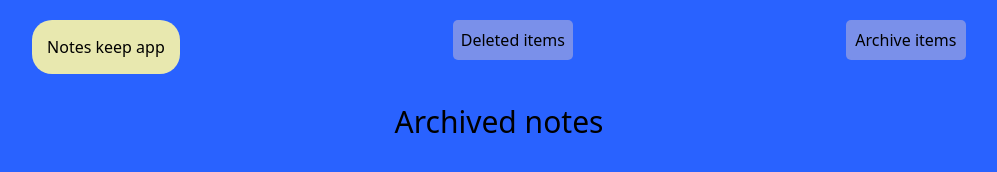
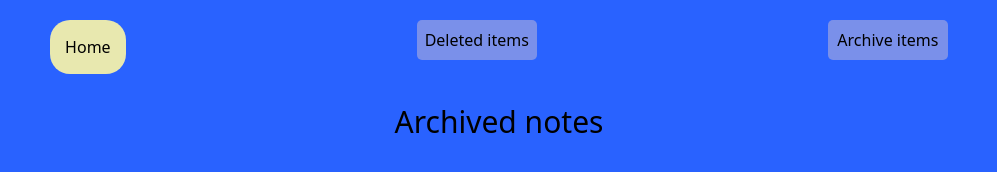
Before and after one commit to aakash-sharma25/Note-keep, a plain HTML site: page archive.html in a window 1280 px wide. Shown: the whole page, without its empty margins (141-1138 px from the left). Drawn offline with nearby package versions, Linux system fonts and the light colour scheme.

Commit message:
changed the button

```diff
--- a/archive.html
+++ b/archive.html
@@ -12,11 +12,11 @@
 
 <body>
     <div class="nav-main">
-         <div class="navbar">
-        <a class="home" href="index.html">Notes keep app</a>
-        <a class='nav' href="delete.html">Deleted items</a>
-        <a class='nav' href="archive.html">Archive items</a>
-    </div>
+        <div class="navbar">
+            <a class="home" href="index.html">Home</a>
+            <a class='nav' href="delete.html">Deleted items</a>
+            <a class='nav' href="archive.html">Archive items</a>
+        </div>
     </div>
 
     <div class="notes-name">
```
Also changed, not shown: delete.html (+1 -1 lines).
